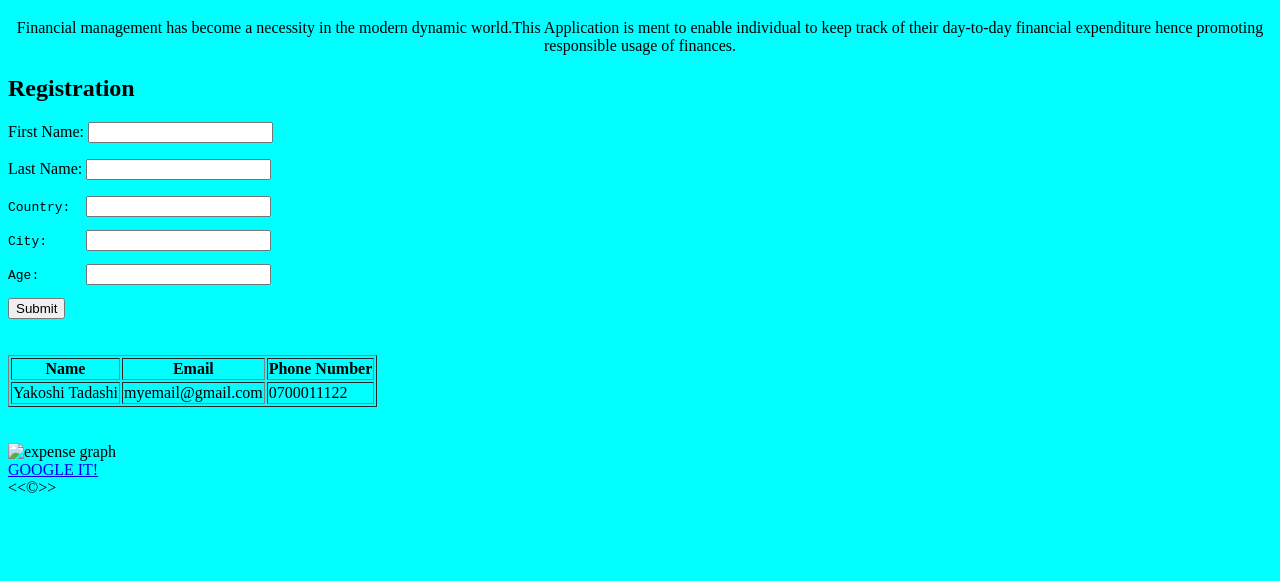
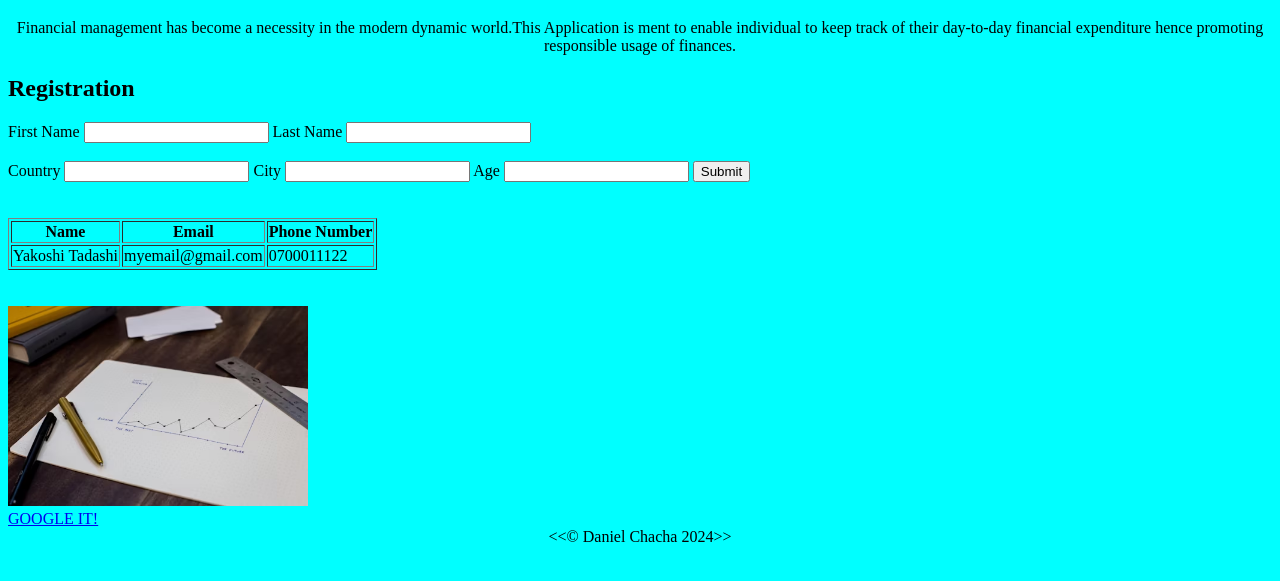
Before and after one commit to Powerlearnproject/week-1-html-setup-Daniel-Chacha, a plain HTML site: page index.html in a window 1280 px wide. Shown: the part 61-642 px from the top of the page. Drawn offline with Linux system fonts and the light colour scheme.

Commit message:
My Assignment

```diff
--- a/index.html
+++ b/index.html
@@ -19,14 +19,22 @@
         <div>
             <form >
                   <h2>Registration</h2>
+                  <label for="fname">First Name</label>
+                  <input type="text" id="fname">
 
-                    <p>First Name: <input type="text" ></p>
-                    <p>Last Name:  <input type="text"></p>
-                    <pre><p>Country:  <input type="text" ></p></pre>
-                    <pre><p>City:     <input type="text"></p></pre>
-                    <pre><p>Age:      <input type="text"></p></pre>
+                  <label for="lname">Last Name</label>
+                  <input type="text" id="lname">    <br>  <br>
 
-                    <input type="submit" name="Submit">
+                  <label for="mycountry">Country</label>
+                  <input type="text" id="mycountry" >
+
+                  <label for="mycity">City</label>
+                  <input type="text"  id="mycity">
+
+                  <label for="myage">Age</label>
+                  <input type="text" id="myage">
+
+                  <input type="submit" name="Submit">
 
             </form>  <br> <br>
         </div>
@@ -45,12 +53,12 @@
         </table>
         <br>   <br>
 
-        <img src="expense1.avif" alt="expense graph">
+        <img src="expense1.avif" alt="expense graph" style="width: 300px; height: 200px;">
         <br>
 
         <a href="https://google.com" target="_blank">GOOGLE IT!</a>
 
-        <footer> &lt;&lt;&copy;&gt;&gt;  </footer>
+        <footer style="text-align: center;"> &lt;&lt;&copy; Daniel Chacha 2024&gt;&gt;  </footer>
 
     </body>
 </html>
```
Also changed, not shown: expense1.avif (added).
